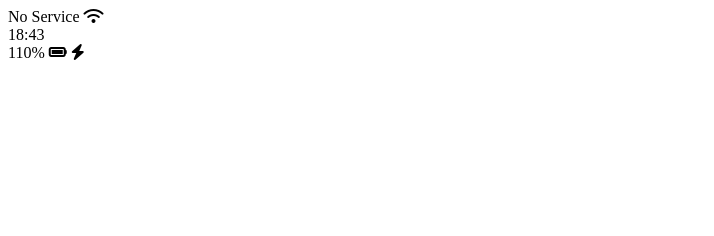
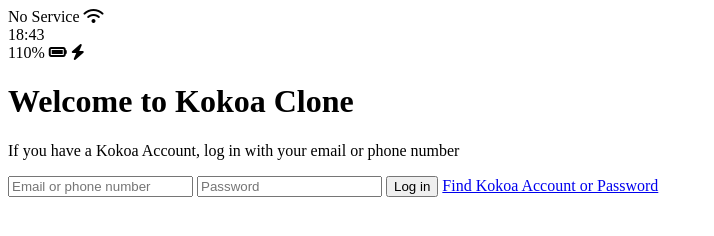
Before and after one commit to hys604/kokoa-clone-2020, a plain HTML site: page index.html in a window 1280 px wide. Shown: the whole page, without its empty margins (0-714 px from the left). Drawn offline with Linux system fonts and the light colour scheme.

```diff
--- a/index.html
+++ b/index.html
@@ -6,7 +6,7 @@
     <title>Welcome to Kokoa Talk</title>
 </head>
 <body>
-    <div id="status-bar">
+    <div class="status-bar">
         <div class="status-bar__column">
             <span>No Service</span>
              <!-- To Do: Wifi Icon -->
@@ -23,6 +23,22 @@
             <i class="fas fa-bolt"></i>
         </div>
     </div>
+
+
+    <header class="welcome-header">
+        <h1 class="welcome-header__title">Welcome to Kokoa Clone</h1>
+        <p class="welcome-header__text">If you have a Kokoa Account, log in with your email or phone number</p>
+    </header>
+
+    <form id="login-form">
+        <input type="text" placeholder="Email or phone number" />
+        <input type="password" placeholder="Password" />
+        <input type="submit" value="Log in" />
+        <a href="#">Find Kokoa Account or Password</a>
+    </form>
+
+
+
     <script
     src="https://kit.fontawesome.com/6478f529f2.js"
     crossorigin="anonymous"
```
